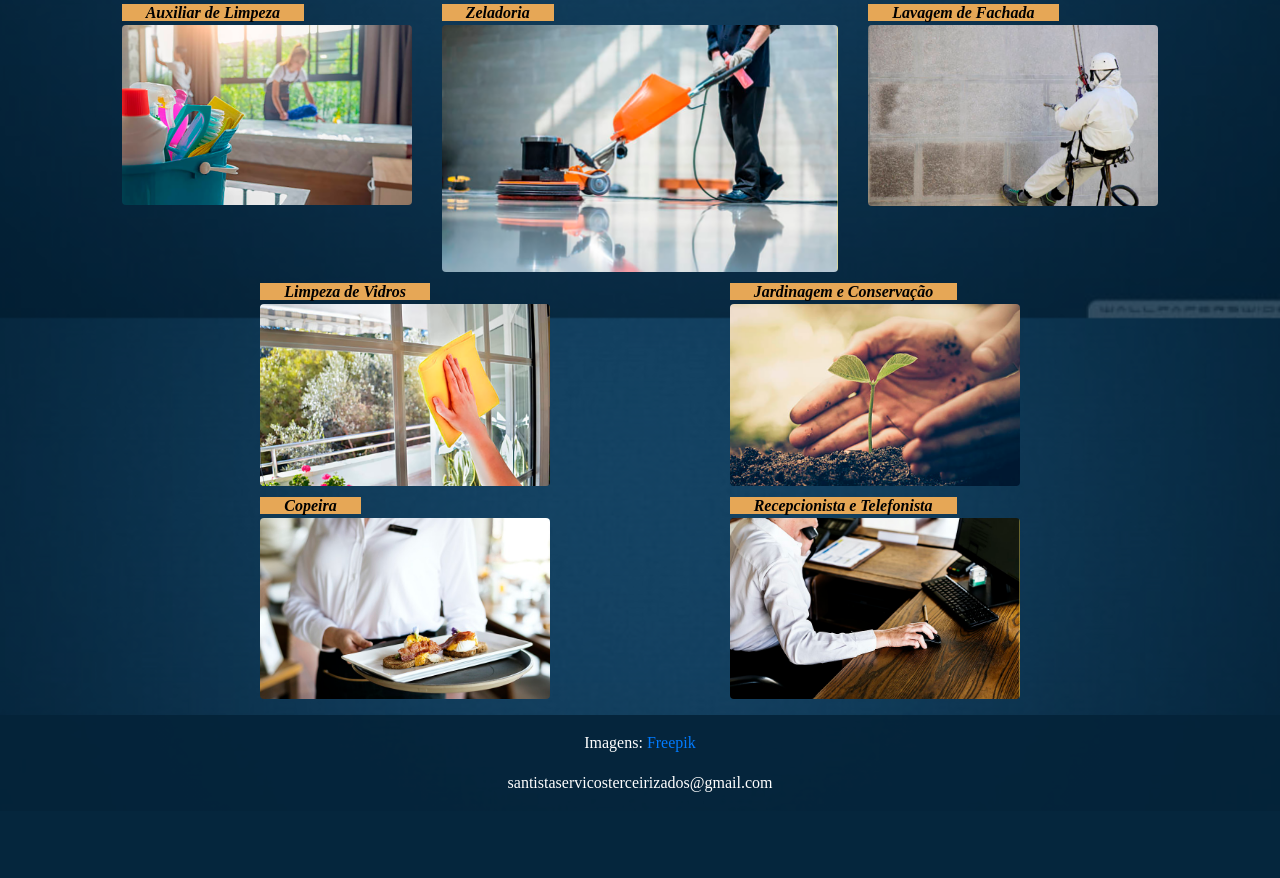
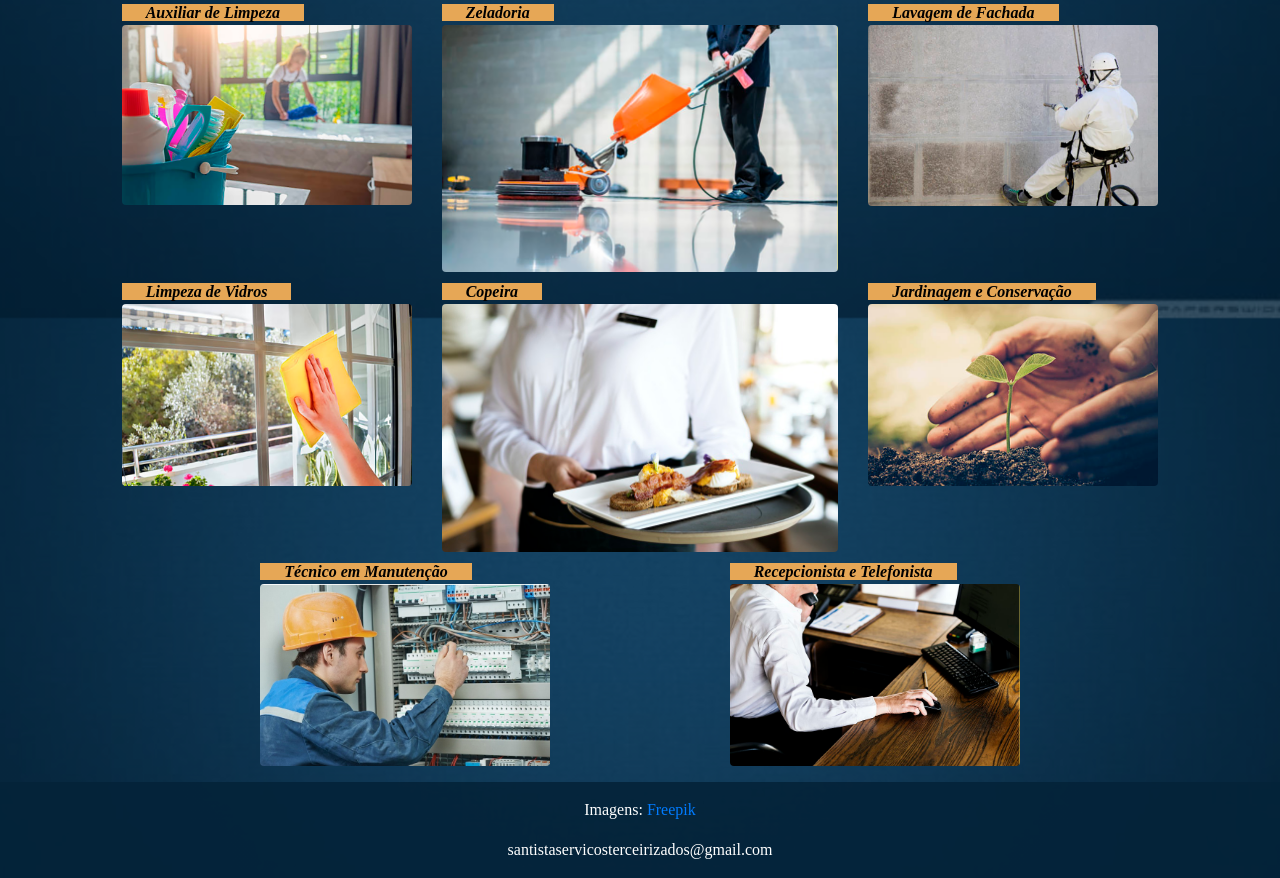
Before and after one commit to ApenasGuil/santistaservicos, a PHP site: page /servicos in a window 1280 px wide. Shown: the part 1282-2160 px from the top of the page. Before the commit the page ends 2074 px from the top, so only its background shows below. Run offline with PHP 8.4, Linux system fonts and the light colour scheme.

Commit message:
add técnico em manutenção

```diff
--- a/servicos.php
+++ b/servicos.php
@@ -182,24 +182,27 @@
         </div>
 
         <div class="row d-flex justify-content-around">
-            <div class="offset-md-2"></div>
+            <div class="offset-md-1"></div>
             <div class="col-md-3 mt-2 mt-sm-2">
                 <i class="card-text bgcar px-4">Limpeza de Vidros</i>
                 <img src="img/Vidro18x5.png" class="img-fluid rounded" alt="">
             </div>
-            <div class="offset-md-1"></div>
+            <div class="col-md-4 mt-2 mt-sm-2">
+                <i class="card-text bgcar px-4">Copeira</i>
+                <img src="img/Copeira8x5.png" class="img-fluid rounded" alt="">
+            </div>
             <div class="col-md-3 mt-2 mt-sm-2">
                 <i class="card-text bgcar px-4">Jardinagem e Conservação</i>
                 <img src="img/Jardinagem8x5.png" class="img-fluid rounded" alt="">
             </div>
-            <div class="offset-md-2"></div>
+            <div class="offset-md-1"></div>
         </div>
 
         <div class="row d-flex justify-content-around mb-3">
             <div class="offset-md-2"></div>
             <div class="col-md-3 mt-2 mt-sm-2">
-                <i class="card-text bgcar px-4">Copeira</i>
-                <img src="img/Copeira8x5.png" class="img-fluid rounded" alt="">
+                <i class="card-text bgcar px-4">Técnico em Manutenção</i>
+                <img src="img/tecnico8x5.jpg" class="img-fluid rounded" alt="">
             </div>
             <div class="offset-md-1"></div>
             <div class="col-md-3 mt-2 mt-sm-2">
```
Also changed, not shown: img/tecnico8x5.jpg (added).
